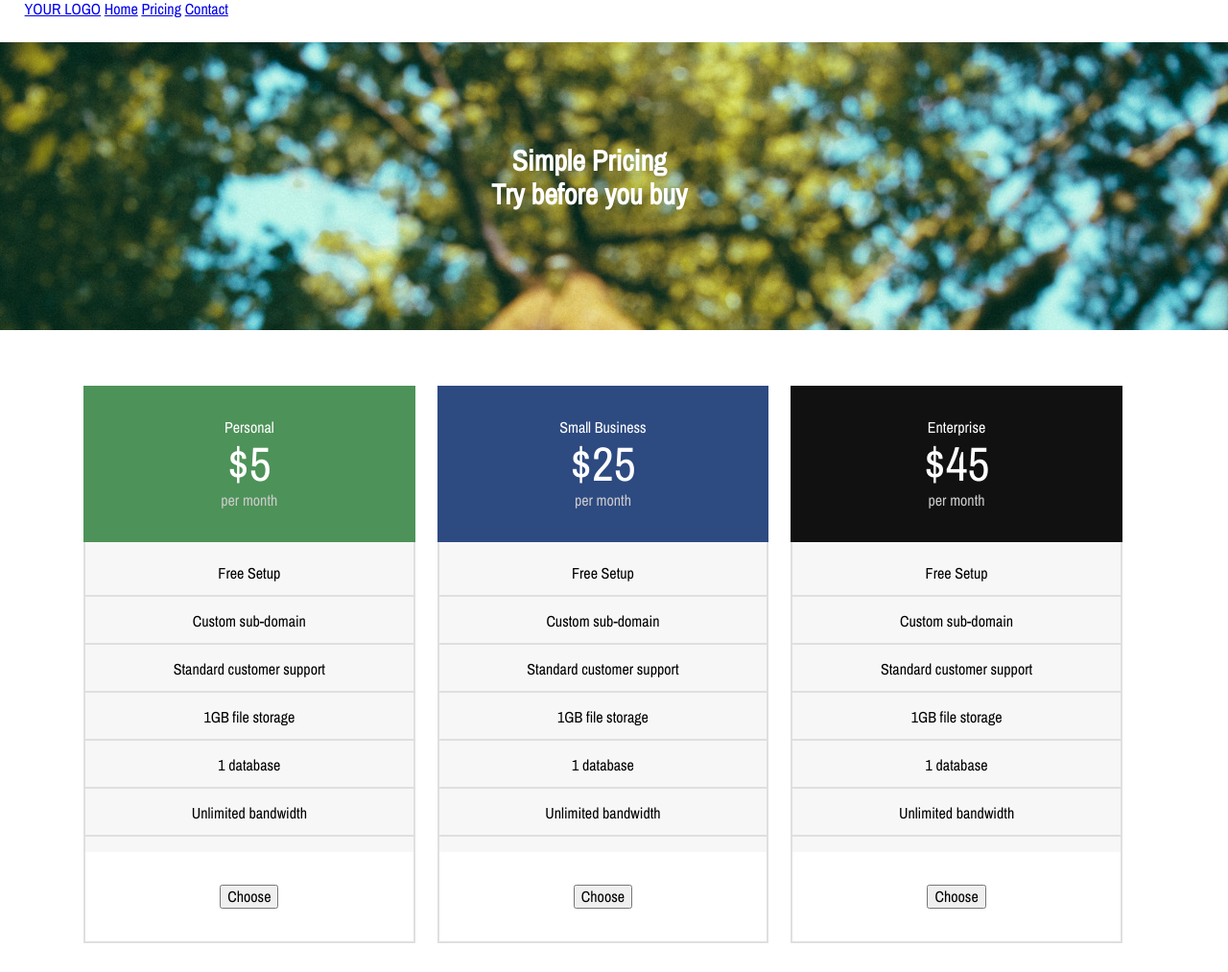
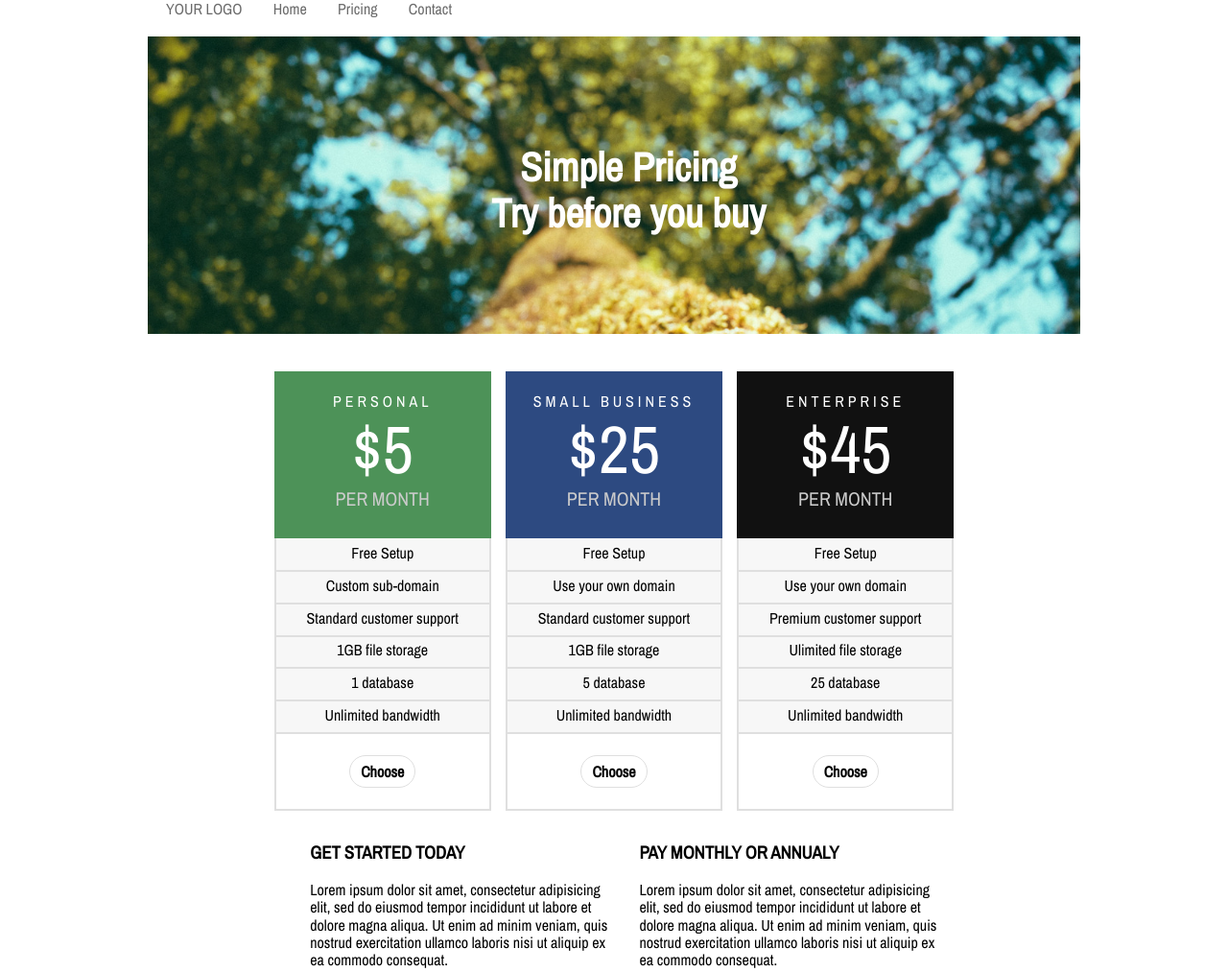
Before and after one commit to BoyzieLee/RebuildWebsite, a plain HTML site: page index.html in a window 1280 px wide. Shown: the top 1013 px of the page at 96% size. Drawn offline with nearby package versions, Linux system fonts and the light colour scheme.

Commit message:
finished layout.

```diff
--- a/css/main.css
+++ b/css/main.css
@@ -1,31 +1,42 @@
 body {
+  margin: 0;
   width: 100%;
   font-family: 'Archivo Narrow', sans-serif;
 }
-
+.wrap {
+  margin: 0 12%;
+  border: none;
+  padding: 0;
+}
 nav {
-  color: solid grey;
   padding-left: 2%;
 }
-
+nav a {
+  margin-right: 3%;
+  text-decoration: none;
+  color: #6C6C6C;
+}
+nav a:hover {
+  color: black;
+  font-weight: bold;
+}
 .background {
   margin: auto;
   margin-top: 2%;
   max-width: 100%;
-  /*background-color: solid blue;*/
 }
 
 .bg-image {
   /*max-width: 100%;*/
   background-size: cover;
-  height: 300px;
+  height: 310px;
   background-image: url(../images/tree.jpg);
   background-repeat: no-repeat;
 }
 
 h2 {
   margin: 0;
-  font-size: 30px;
+  font-size: 42px;
   position: absolute;
   top: 150px;
   left: 40%;
@@ -36,33 +47,33 @@ h2 {
 }
 
 .main-dody {
-  margin: auto;
+  /*margin: auto;*/
+  margin-left: 12%;
   text-align: center;
   /*background-color: lightblue;*/
-  width: 90%;
+  width: 80%;
 }
 
 .personal {
-  width: 30%;
+  width: 29%;
   float: left;
   margin-left: 2%;
   background-color: #4D9258;
 
 }
 .small-business {
-  width: 30%;
+  width: 29%;
   float: left;
   margin-left: 2%;
   background-color: #2D4A81;
 
 }
 .Enterprise {
-  width: 30%;
+  width: 29%;
   float: left;
   margin-left: 2%;
   margin-right: 2%;
   background-color: #111111;
-
 }
 
 .plan {
@@ -75,15 +86,20 @@ h2 {
   /*background-color: #4D9258;*/
   color: white;
 }
+.type {
+  letter-spacing: .25em;
+}
 .price {
-  font-size: 50px;
+  font-size: 70px;
 }
 .month {
+  font-size: 20px;
   color: #CBCBCB;
+  padding-bottom: 3%;
 }
 .features {
   margin-top: 0;
-  padding-top: 2%;
+  padding-top: 1%;
   padding-left: 0;
   padding-right: 0;
   border-style: solid;
@@ -97,6 +113,8 @@ h2 {
   border-bottom-color: #DFDFDF;
   border-width: 2px;
   padding-bottom: 4%;
+  margin-bottom: 0;
+  margin-top: 2%;
 }
 
 .click {
@@ -109,9 +127,11 @@ h2 {
   background-color: white;
   /*border-radius: 40px;*/
 }
-.button {
-  border-radius: 40px;
-  /*border: 1px #DFDFDF;*/
+.click button {
+  padding: 3% 5%;
+  border-radius: 20px;
+  background-color: white;
+  border: 1px solid #DFDFDF;
 }
 
 .Paragraphs {
@@ -139,4 +159,9 @@ footer p {
 }
 footer p color {
   color: white;
+  text-decoration: underline;
 }
+footer p color:hover {
+  font-weight: bold;
+  text-decoration: none;
+}
--- a/index.html
+++ b/index.html
@@ -8,6 +8,7 @@
     <title>Specificity</title>
   </head>
   <body>
+    <div class="wrap">
 
       <nav class="nav">
         <a href="#">YOUR LOGO</a>
@@ -28,9 +29,9 @@
         <div class="columns">
           <div class="personal">
             <ul class="plan">
-            <li class="type">Personal</li>
+              <li class="type">PERSONAL</li>
               <li class="price">$5</li>
-            <li class="month">per month</li>
+              <li class="month">PER MONTH</li>
             </ul>
             <div class="features">
               <p>Free Setup</p>
@@ -40,47 +41,48 @@
               <p>1 database</p>
               <p>Unlimited bandwidth</p>
               <ul class="click">
-              <button type="button" name="button">Choose</button>
+                <button type="button" name="button"><strong>Choose</strong></button>
               </ul>
                 <!-- <button type="button" name="button">Choose</button> -->
             </div>
           </div>
           <div class="small-business">
             <ul class="plan">
-            <li class="type">Small Business</li>
+              <li class="type">SMALL BUSINESS</li>
               <li class="price">$25</li>
-            <li class="month">per month</li>
+              <li class="month">PER MONTH</li>
             </ul>
             <div class="features">
               <p>Free Setup</p>
-            <p>Custom sub-domain</p>
+              <p>Use your own domain</p>
               <p>Standard customer support</p>
               <p>1GB file storage</p>
-            <p>1 database</p>
+              <p>5 database</p>
               <p>Unlimited bandwidth</p>
               <ul class="click">
-              <button type="button" name="button">Choose</button>
+                <button type="button" name="button"><strong>Choose</strong></button>
               </ul>
                 <!-- <button type="button" name="button">Choose</button> -->
             </div>
           </div>
           <div class="Enterprise">
             <ul class="plan">
-            <li class="type">Enterprise</li>
+              <li class="type">ENTERPRISE</li>
               <li class="price">$45</li>
-            <li class="month">per month</li>
+              <li class="month">PER MONTH</li>
             </ul>
             <div class="features">
               <p>Free Setup</p>
-            <p>Custom sub-domain</p>
-            <p>Standard customer support</p>
-            <p>1GB file storage</p>
-            <p>1 database</p>
+              <p>Use your own domain</p>
+              <p>Premium customer support</p>
+              <p>Ulimited file storage</p>
+              <p>25 database</p>
               <p>Unlimited bandwidth</p>
               <ul class="click">
-              <button type="button" name="button">Choose</button>
+                <button type="button" name="button"><strong>Choose</strong></button>
               </ul>
                 <!-- <button type="button" name="button">Choose</button> -->
+            </div>
           </div>
         </div>
         <div class="Paragraphs">
@@ -114,6 +116,6 @@
           <color>Try now</color> for 14 days. No Credit card required. Header image courtesy of <color>Unsplash</color>.
         </p>
       </footer>
-
+    </div>
   </body>
 </html>
```
Lines whose indentation alone changed are shown as unchanged.
